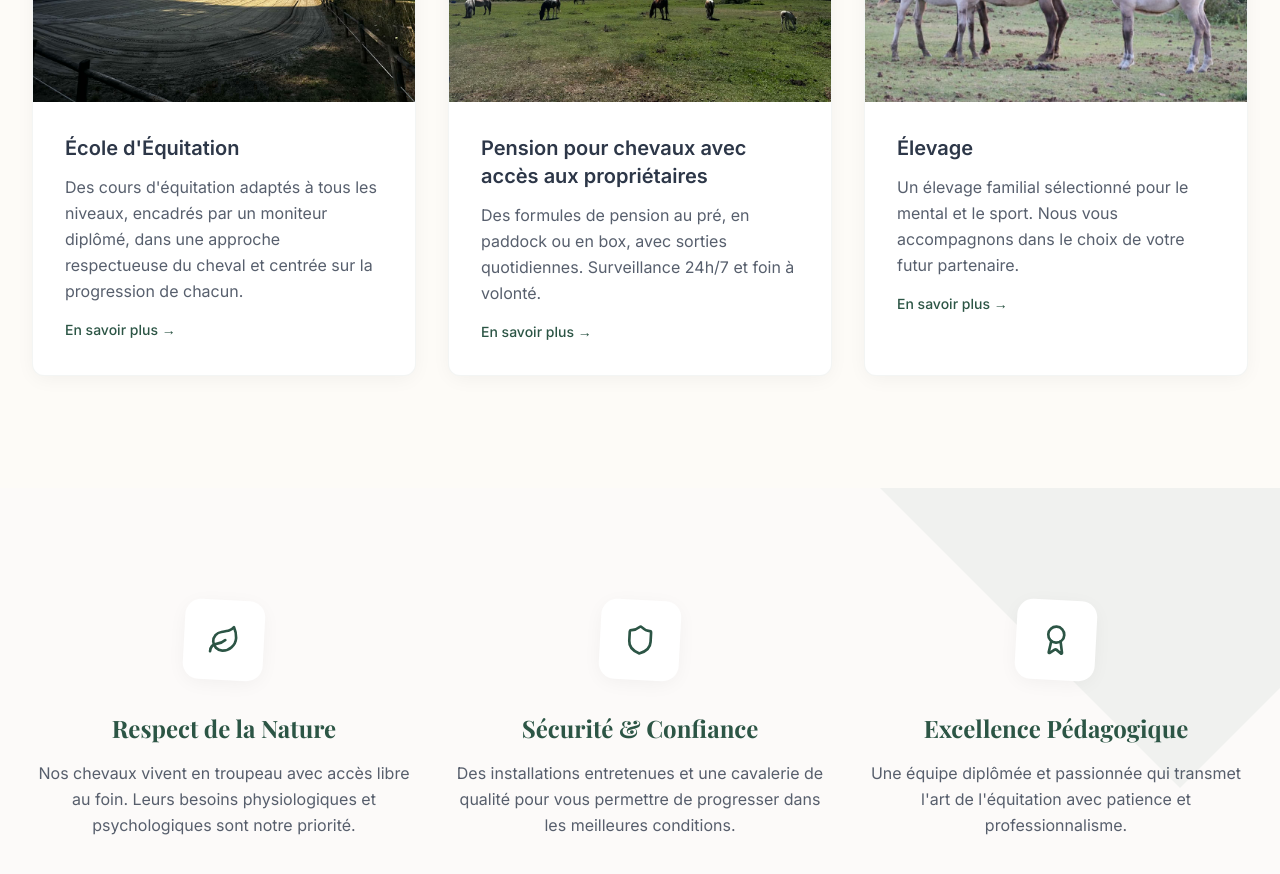
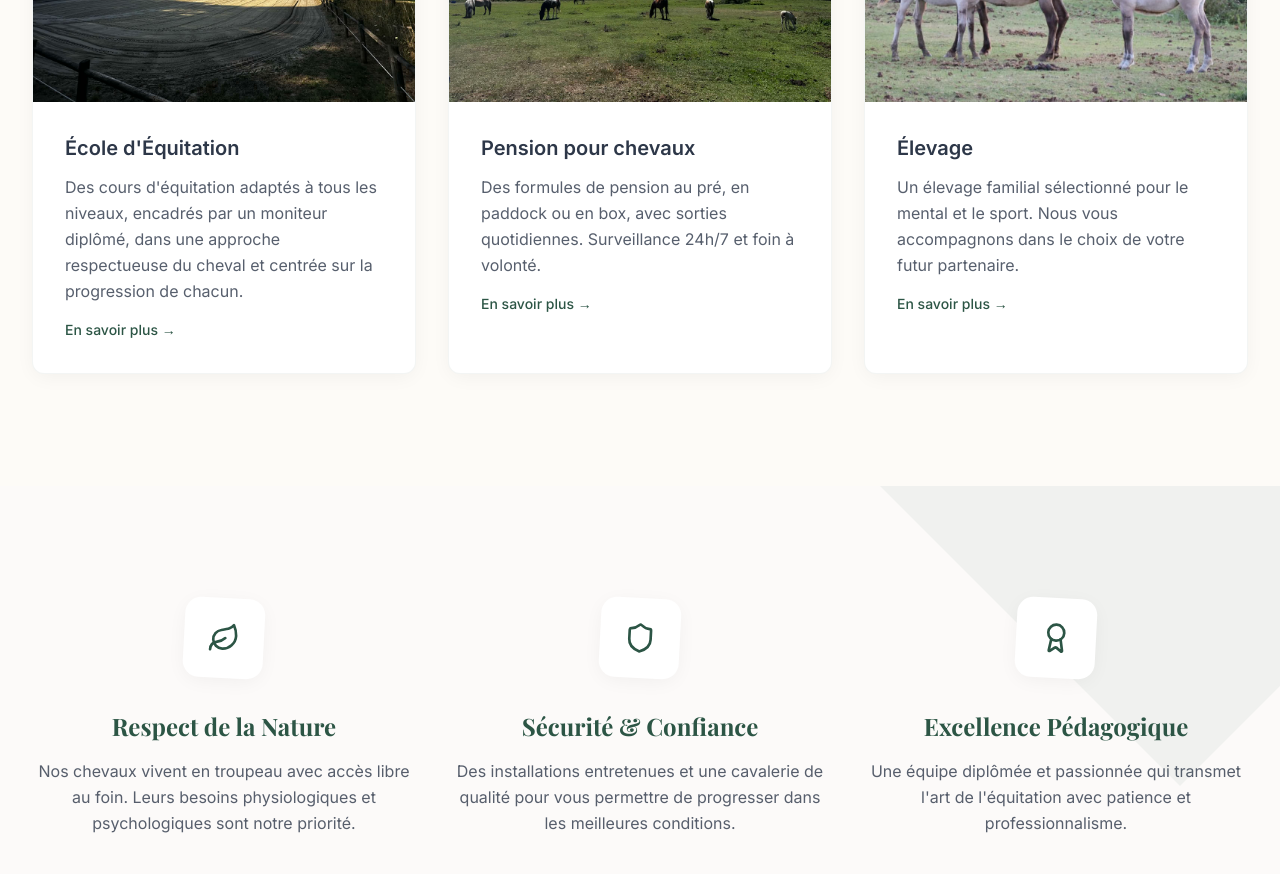
Before and after one commit to j-sicard/ecurie_elevage_d_elphe_vue, a Nuxt app: page / in a window 1280 px wide. Shown: the part 2320-3194 px from the top of the page. Built offline with nearby package versions, Linux system fonts and the light colour scheme; a web font is replaced by a local one.

Commit message:
modification title service card

```diff
--- a/components/sections/SectionServices.vue
+++ b/components/sections/SectionServices.vue
@@ -7,7 +7,7 @@ const services = [
     href: '/equitation',
   },
   {
-    title: "Pension pour chevaux avec accès aux propriétaires",
+    title: "Pension pour chevaux",
     description: "Des formules de pension au pré, en paddock ou en box, avec sorties quotidiennes. Surveillance 24h/7 et foin à volonté.",
     image: '/images/Champ.jpg',
     href: '/pension',
```
